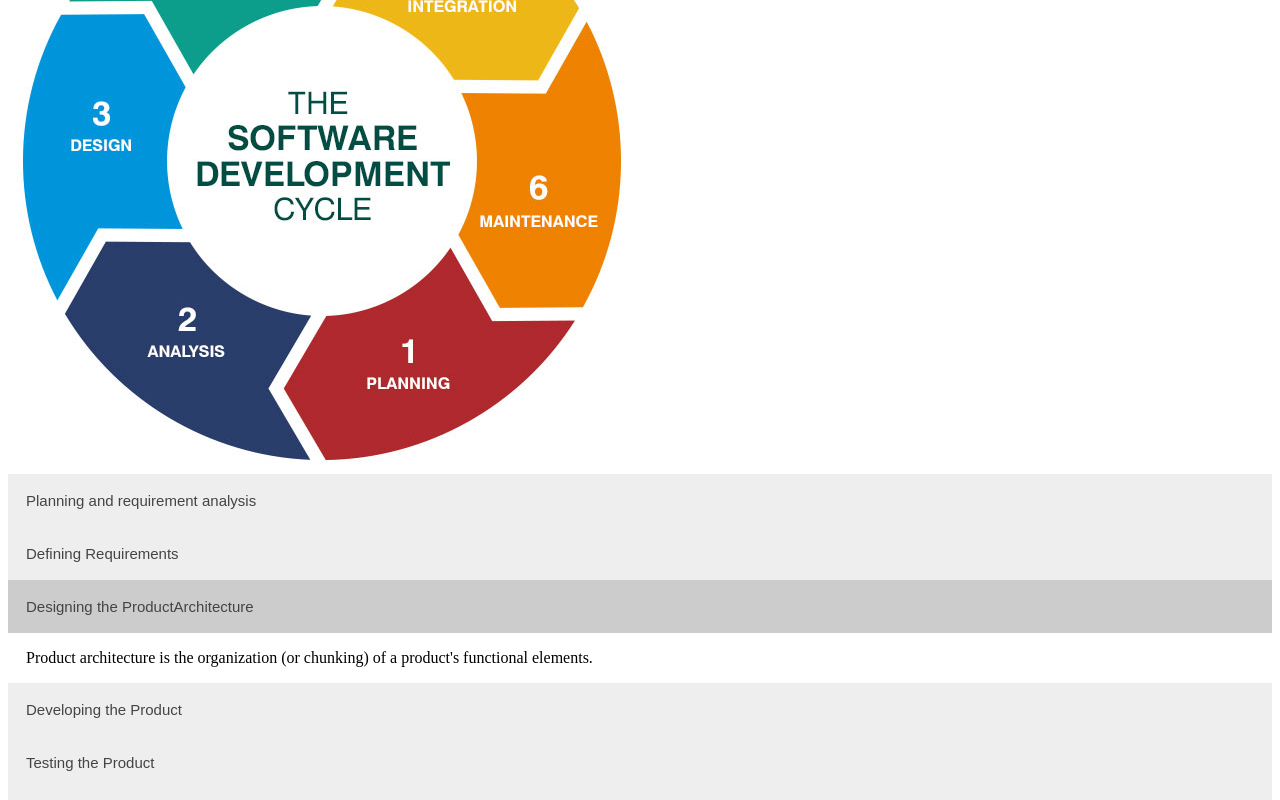
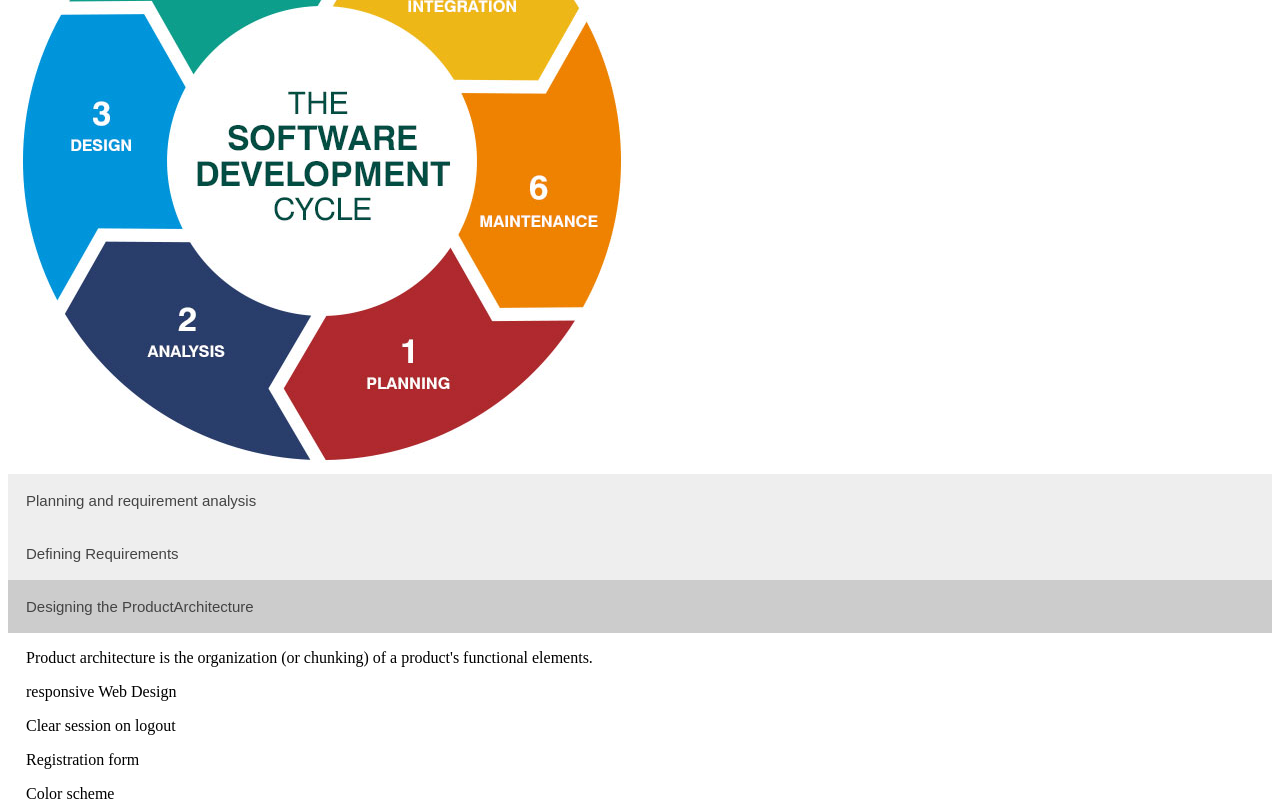
Before and after one commit to MaxTsobirev/SDLC-page, a plain HTML site: page index.html in a window 1280 px wide. Both pictures are taken after a click on the button "Designing the ProductArchitecture". Shown: the part 253-1053 px from the top of the page. Drawn offline with Linux system fonts and the light colour scheme.

Commit message:
Update index.html

```diff
--- a/index.html
+++ b/index.html
@@ -50,6 +50,10 @@
 <button class="accordion">Designing the ProductArchitecture</button>
 <div class="panel">
   <p>Product architecture is the organization (or chunking) of a product's functional elements.</p>
+  <p>responsive Web Design</p>
+  <p>Clear session on logout</p>
+  <p>Registration form </p>
+  <p>Color scheme</p>
 </div>
 
 <button class="accordion">Developing the Product</button>
@@ -65,6 +69,7 @@
 <button class="accordion">Deployment in the Market and Maintenance</button>
 <div class="panel">
   <p>The global predictive maintenance market is segmented into component, deployment model, technique, stakeholder, industry vertical, and region.</p>
+  <p>Staging and Production </p>
 </div>
 
 <script>
```
